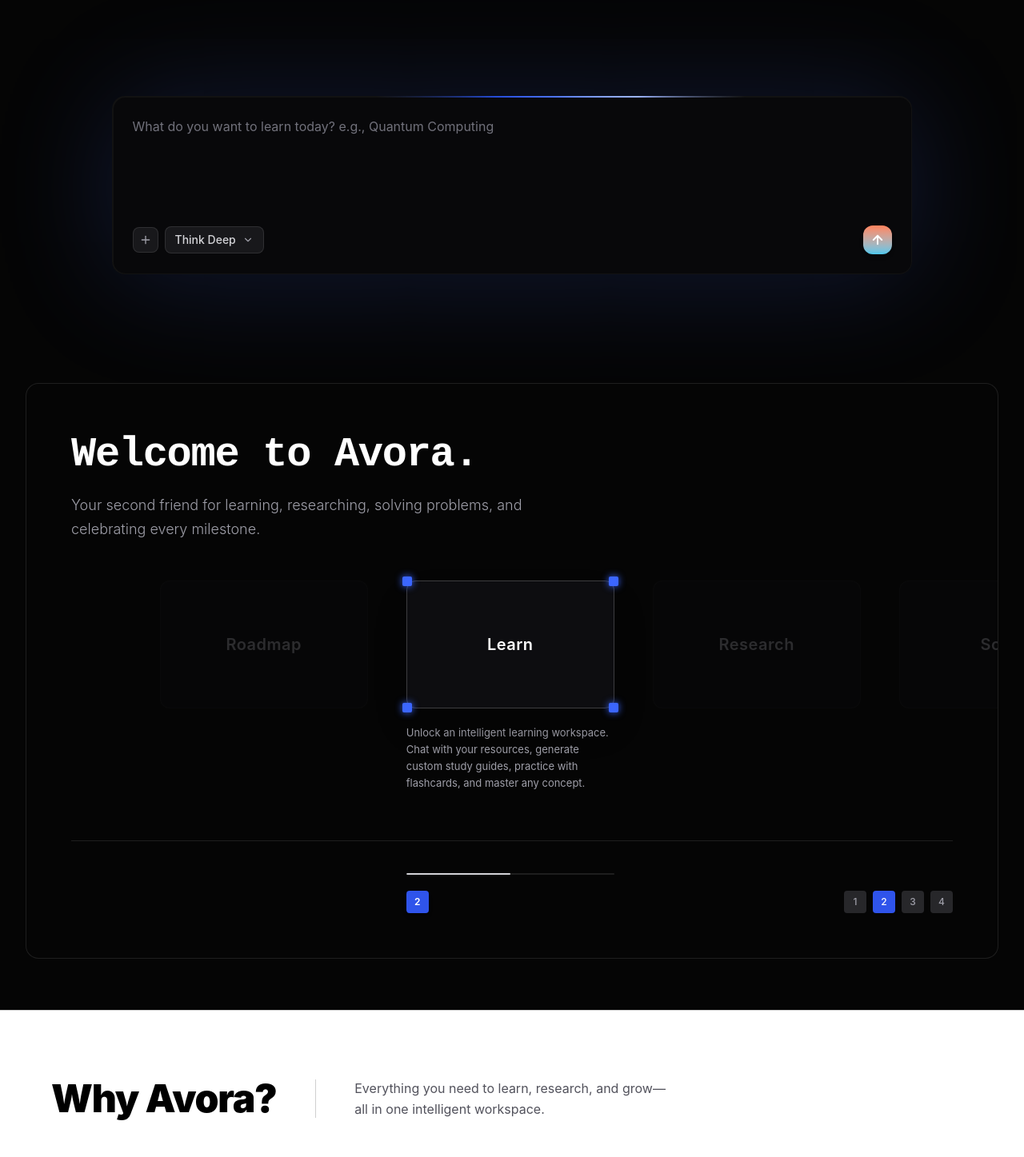
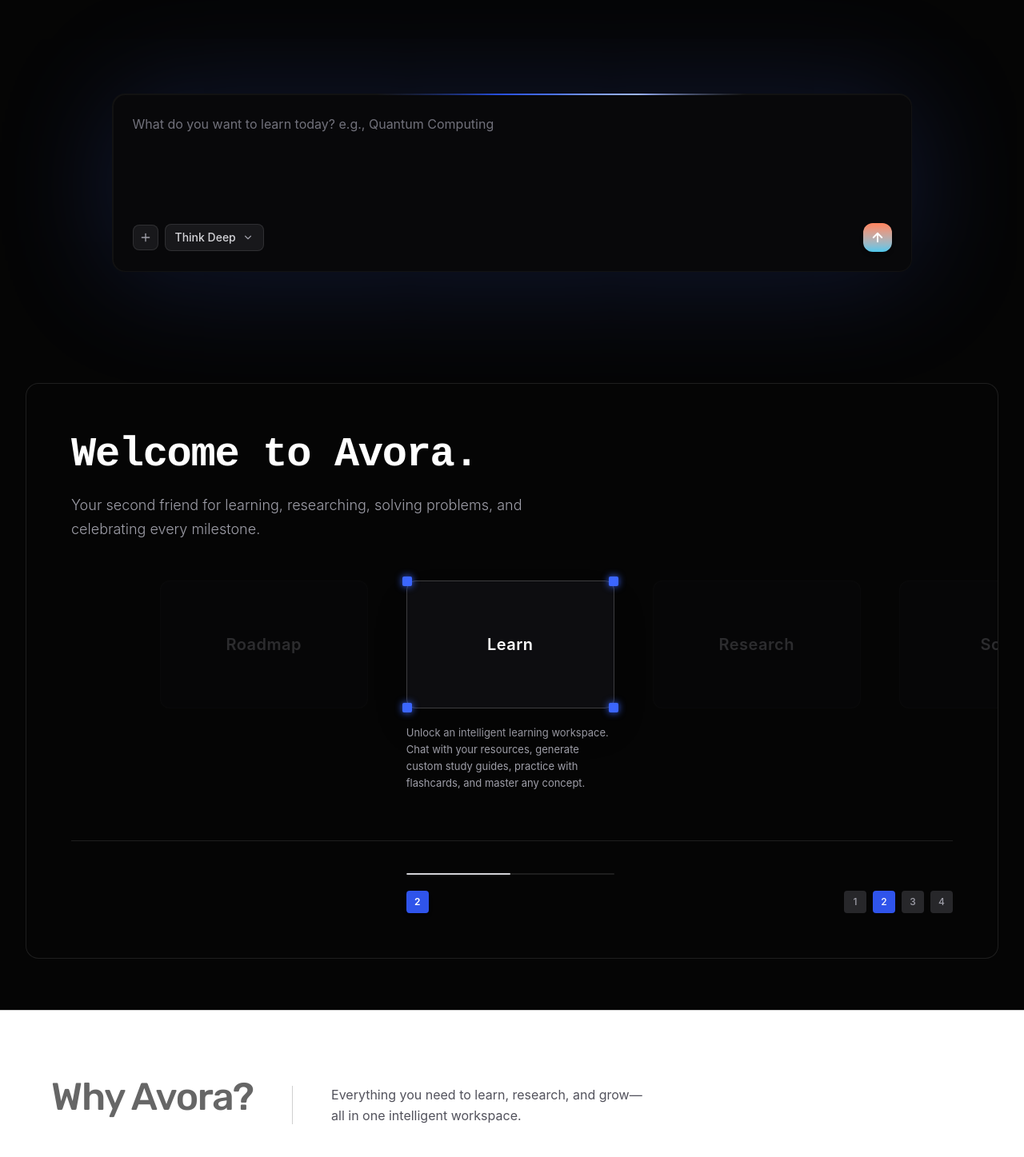
Before and after one commit to gaurav05505/ScholarAI, a React (Vite) app in the folder frontend/: page / in a window 1280 px wide. Shown: the part 460-1907 px from the top of the page at 80% size. Built offline with nearby package versions, Linux system fonts and the light colour scheme.

Commit message:
section3 fixes and animations

```diff
--- a/frontend/src/index.css
+++ b/frontend/src/index.css
@@ -17,6 +17,10 @@
   }
 }
 
+html {
+  scroll-behavior: smooth;
+}
+
 html, body, #root {
   min-height: 100%;
 }
@@ -27,6 +31,23 @@
   color: #ffffff;
   -ms-overflow-style: none; /* IE and Edge */
   scrollbar-width: none; /* Firefox */
+  -webkit-font-smoothing: antialiased;
+  -moz-osx-font-smoothing: grayscale;
+}
+
+/* Respect user's reduced-motion preference */
+@media (prefers-reduced-motion: reduce) {
+  html {
+    scroll-behavior: auto !important;
+  }
+  *,
+  *::before,
+  *::after {
+    animation-duration: 0.001ms !important;
+    animation-iteration-count: 1 !important;
+    transition-duration: 0.001ms !important;
+    scroll-behavior: auto !important;
+  }
 }
 
 /* Hide scrollbar for Chrome, Safari and Opera */
--- a/frontend/src/pages/Landingpages/Section1.jsx
+++ b/frontend/src/pages/Landingpages/Section1.jsx
@@ -1,18 +1,57 @@
 import { MoveRight, Plus, ChevronDown, ArrowUp } from 'lucide-react'
-import React from 'react'
+import React, { useState, useEffect } from 'react'
 
 const Section1 = () => {
+  const [isLoaded, setIsLoaded] = useState(false)
+  const [scrollY, setScrollY] = useState(0)
+
+  useEffect(() => {
+    // Trigger initial staggered entrance animation once on mount
+    const timer = setTimeout(() => setIsLoaded(true), 50)
+
+    // Ultra-lightweight scroll listener for subtle depth parallax
+    let ticking = false
+    const handleScroll = () => {
+      if (!ticking) {
+        window.requestAnimationFrame(() => {
+          setScrollY(window.scrollY)
+          ticking = false
+        })
+        ticking = true
+      }
+    }
+
+    window.addEventListener('scroll', handleScroll, { passive: true })
+    return () => {
+      clearTimeout(timer)
+      window.removeEventListener('scroll', handleScroll)
+    }
+  }, [])
+
+  // Subtle parallax translation (strictly bounded to -8px .. +8px)
+  const subtleParallax = Math.max(-8, Math.min(8, (scrollY - 100) * 0.03))
+
   return (
     <div className='mx-4 sm:mx-6 lg:mx-8 my-4 mt-6 sm:mt-8 bg-[url("landingBg.svg")] bg-cover bg-center'>
 
       {/* top  */}
       <div className='flex flex-col gap-5 sm:gap-10'>
 
-        <h1 className='text-[32px] sm:text-[44px] md:text-[56px] lg:text-[64px] font-light leading-[1.33] lg:leading-[1.33] w-full lg:w-3xl'>
+        {/* 1. Main Heading (Entrance: 0ms delay, 700ms duration) */}
+        <h1
+          className={`text-[32px] sm:text-[44px] md:text-[56px] lg:text-[64px] font-light leading-[1.33] lg:leading-[1.33] w-full lg:w-3xl transition-all duration-700 ease-[cubic-bezier(0.16,1,0.3,1)] ${
+            isLoaded ? 'opacity-100 translate-y-0' : 'opacity-0 translate-y-5'
+          }`}
+        >
           From First Principles to Deep Research—Powered by AI.
         </h1>
 
-        <button className='group flex items-center gap-8 sm:gap-12 lg:gap-20 border-b border-white py-2 px-2 w-fit cursor-pointer'>
+        {/* 2. CTA Button (Entrance: 150ms delay, 600ms duration) */}
+        <button
+          className={`group flex items-center gap-8 sm:gap-12 lg:gap-20 border-b border-white py-2 px-2 w-fit cursor-pointer transition-all duration-600 delay-150 ease-[cubic-bezier(0.16,1,0.3,1)] ${
+            isLoaded ? 'opacity-100 translate-y-0' : 'opacity-0 translate-y-4'
+          }`}
+        >
           <p className='text-sm lg:text-[16px]'>Why avora</p>
           <div className='relative overflow-hidden w-6 h-6 flex items-center justify-center'>
             <MoveRight className='w-6 h-6 transition-transform duration-300 ease-in-out group-hover:translate-x-full' />
@@ -22,8 +61,17 @@
 
       </div>
 
-      {/* bottom  */}
-      <div className='relative w-full max-w-250 mx-auto mt-60 sm:mt-24 lg:mt-32'>
+      {/* bottom — Hero Visual / Prompt Box (Entrance: 300ms delay, 900ms duration, subtle parallax) */}
+      <div
+        style={{
+          transform: isLoaded
+            ? `translateY(${subtleParallax}px) scale(1)`
+            : 'translateY(24px) scale(0.97)',
+        }}
+        className={`relative w-full max-w-250 mx-auto mt-60 sm:mt-24 lg:mt-32 transition-all duration-900 delay-300 ease-[cubic-bezier(0.16,1,0.3,1)] ${
+          isLoaded ? 'opacity-100' : 'opacity-0'
+        }`}
+      >
         {/* Rotating Linear/Gradient Border Container with exact Figma Drop Shadow */}
         <div
           style={{ boxShadow: '0px 4px 153.4px -2px rgba(77, 116, 255, 0.2)' }}
--- a/frontend/src/pages/Landingpages/Section2.jsx
+++ b/frontend/src/pages/Landingpages/Section2.jsx
@@ -1,4 +1,4 @@
-import React, { useState, useEffect } from 'react'
+import React, { useState, useEffect, useRef } from 'react'
 
 const cards = [
   {
@@ -29,10 +29,31 @@
 
 const Section2 = () => {
   const [activeIndex, setActiveIndex] = useState(0)
+  const [isVisible, setIsVisible] = useState(false)
+  const sectionRef = useRef(null)
 
   const cardWidth = 260
   const cardGap = 48
   const stepOffset = cardWidth + cardGap
+
+  // Reveal on scroll once when 18% visible in viewport
+  useEffect(() => {
+    const observer = new IntersectionObserver(
+      ([entry]) => {
+        if (entry.isIntersecting) {
+          setIsVisible(true)
+          observer.unobserve(entry.target)
+        }
+      },
+      { threshold: 0.18 }
+    )
+
+    if (sectionRef.current) {
+      observer.observe(sectionRef.current)
+    }
+
+    return () => observer.disconnect()
+  }, [])
 
   // Auto-slide every 4 seconds
   useEffect(() => {
@@ -44,9 +65,18 @@
   }, [activeIndex])
 
   return (
-    <div className="relative mx-4 sm:mx-6 lg:mx-8 my-4 mt-30 min-h-[720px] rounded-2xl border border-white/10 bg-[#050505] p-8 md:p-12 lg:p-14 overflow-hidden flex flex-col justify-between select-none">
-      {/* Top Header */}
-      <div className="max-w-xl z-10">
+    <div
+      ref={sectionRef}
+      className={`relative mx-4 sm:mx-6 lg:mx-8 my-4 mt-30 min-h-[720px] rounded-2xl border border-white/10 bg-[#050505] p-8 md:p-12 lg:p-14 overflow-hidden flex flex-col justify-between select-none transition-all duration-750 ease-[cubic-bezier(0.16,1,0.3,1)] ${
+        isVisible ? 'opacity-100 translate-y-0' : 'opacity-0 translate-y-7'
+      }`}
+    >
+      {/* Top Header — Stagger delay 0ms */}
+      <div
+        className={`max-w-xl z-10 transition-all duration-700 ease-[cubic-bezier(0.16,1,0.3,1)] ${
+          isVisible ? 'opacity-100 translate-y-0' : 'opacity-0 translate-y-4'
+        }`}
+      >
         <h2 className="text-4xl md:text-5xl lg:text-[52px] font-black font-heading tracking-tight text-white leading-tight">
           Welcome to Avora.
         </h2>
@@ -55,8 +85,12 @@
         </p>
       </div>
 
-      {/* Middle Carousel Area - Positioned on the Right Half */}
-      <div className="relative w-full my-8">
+      {/* Middle Carousel Area — Stagger delay 150ms */}
+      <div
+        className={`relative w-full my-8 transition-all duration-700 delay-150 ease-[cubic-bezier(0.16,1,0.3,1)] ${
+          isVisible ? 'opacity-100 translate-y-0' : 'opacity-0 translate-y-5'
+        }`}
+      >
         <div className="lg:absolute lg:left-[38%] lg:top-[-110px] w-full">
           {/* Sliding Track */}
           <div
@@ -122,8 +156,12 @@
         </div>
       </div>
 
-      {/* Bottom Progress Bar & Pagination Numbers */}
-      <div className="w-full flex flex-col gap-4 pt-10 mt-14 border-t border-white/10 z-10">
+      {/* Bottom Progress Bar & Pagination Numbers — Stagger delay 250ms */}
+      <div
+        className={`w-full flex flex-col gap-4 pt-10 mt-14 border-t border-white/10 z-10 transition-all duration-700 delay-250 ease-[cubic-bezier(0.16,1,0.3,1)] ${
+          isVisible ? 'opacity-100 translate-y-0' : 'opacity-0 translate-y-4'
+        }`}
+      >
         {/* Progress Bar under active card position */}
         <div className="w-full flex">
           <div className="lg:ml-[38%] w-[200px] sm:w-[260px] h-[2px] bg-white/10 rounded-full overflow-hidden">
--- a/frontend/src/pages/Landingpages/Section3.jsx
+++ b/frontend/src/pages/Landingpages/Section3.jsx
@@ -1,4 +1,4 @@
-import React, { useState } from 'react'
+import React, { useState, useEffect, useRef } from 'react'
 import { ArrowRight } from 'lucide-react'
 
 // Custom Illustrated Visuals for Hover States
@@ -173,6 +173,7 @@
     description:
       'Every learner is different. Avora creates a personalized roadmap based on your goals, current knowledge, and learning pace, giving you a clear path from where you are to where you want to be.',
     visual: <RoadmapVisual />,
+    delayClass: 'delay-100',
   },
   {
     id: 'research',
@@ -180,6 +181,7 @@
     description:
       'Spend less time searching and more time learning. Avora researches trusted articles, videos, documentation, and learning resources, then organizes them into one place.',
     visual: <ResearchVisual />,
+    delayClass: 'delay-200',
   },
   {
     id: 'workspace',
@@ -187,18 +189,48 @@
     description:
       'Keep your roadmaps, notes, research, and AI conversations together in one intelligent workspace. Everything you learn stays connected and easy to revisit.',
     visual: <WorkspaceVisual />,
+    delayClass: 'delay-300',
   },
 ]
 
 const Section3 = () => {
   const [hoveredIndex, setHoveredIndex] = useState(null)
+  const [isVisible, setIsVisible] = useState(false)
+  const sectionRef = useRef(null)
+
+  // Reveal section on scroll once when 15% visible
+  useEffect(() => {
+    const observer = new IntersectionObserver(
+      ([entry]) => {
+        if (entry.isIntersecting) {
+          setIsVisible(true)
+          observer.unobserve(entry.target)
+        }
+      },
+      { threshold: 0.15 }
+    )
+
+    if (sectionRef.current) {
+      observer.observe(sectionRef.current)
+    }
+
+    return () => observer.disconnect()
+  }, [])
 
   return (
-    <section data-theme="light" className="w-full bg-white text-black font-sans my-12 border-y border-[#D0D0D0]">
-      {/* Header Area */}
-      <div className="flex flex-col md:flex-row mt-9 md:items-center px-8 sm:px-12 lg:px-16 py-10 sm:py-12 border-b border-[#D0D0D0]">
+    <section
+      ref={sectionRef}
+      data-theme="light"
+      className="w-full bg-white text-black font-sans my-12 border-y border-[#D0D0D0] transition-colors duration-500"
+    >
+      {/* Header Area — Stagger delay 0ms */}
+      <div
+        className={`flex flex-col md:flex-row mt-9 md:items-center px-8 sm:px-12 lg:px-16 py-10 sm:py-12 border-b border-[#D0D0D0] transition-all duration-650 ease-[cubic-bezier(0.16,1,0.3,1)] ${
+          isVisible ? 'opacity-100 translate-y-0' : 'opacity-0 translate-y-5'
+        }`}
+      >
         {/* Left Heading */}
-        <h2 className="text-3xl sm:text-4xl md:text-5xl font-black tracking-tight text-black shrink-0">
+        <h2 className="text-3xl sm:text-4xl md:text-5xl font-body font-medium pb-5 tracking-tight text-black/60 shrink-0">
           Why Avora?
         </h2>
 
@@ -213,8 +245,8 @@
         </p>
       </div>
 
-      {/* Feature Rows */}
-      <div className="w-full flex  flex-col divide-y divide-[#D0D0D0]">
+      {/* Feature Rows with Staggered Scroll Reveal */}
+      <div className="w-full flex flex-col divide-y divide-[#D0D0D0]">
         {featureRows.map((feature, idx) => {
           const isHovered = hoveredIndex === idx
 
@@ -223,16 +255,20 @@
               key={feature.id}
               onMouseEnter={() => setHoveredIndex(idx)}
               onMouseLeave={() => setHoveredIndex(null)}
-              className="group relative flex flex-col lg:flex-row items-stretch cursor-pointer transition-colors duration-300 hover:bg-white min-h-[180px] lg:min-h-[190px]"
+              className={`group relative flex flex-col lg:flex-row items-stretch cursor-pointer transition-all duration-600 ${
+                feature.delayClass
+              } ease-[cubic-bezier(0.16,1,0.3,1)] min-h-[180px] lg:min-h-[190px] ${
+                isVisible ? 'opacity-100 translate-y-0' : 'opacity-0 translate-y-5'
+              }`}
             >
               {/* Column 1: Feature Title & Image Area (approx 38-40%) */}
               <div className="relative w-full lg:w-[38%] p-6 sm:p-8 lg:p-10 flex items-center justify-start lg:justify-center overflow-hidden border-b lg:border-b-0 lg:border-r border-[#D0D0D0]">
-                {/* Visual Image container - Hidden by default, reveals on hover */}
+                {/* Visual Image container - Smooth fade + scale 0.96->1 + upward shift on hover */}
                 <div
-                  className={`absolute inset-0 w-full h-full transition-all duration-500 ease-out transform ${
+                  className={`absolute inset-0 w-full h-full transition-all duration-400 ease-[cubic-bezier(0.16,1,0.3,1)] transform ${
                     isHovered
-                      ? 'opacity-100 scale-100 pointer-events-auto'
-                      : 'opacity-0 scale-95 pointer-events-none'
+                      ? 'opacity-100 scale-100 translate-y-0 pointer-events-auto'
+                      : 'opacity-0 scale-[0.96] translate-y-2 pointer-events-none'
                   }`}
                 >
                   {feature.visual}
@@ -240,7 +276,7 @@
 
                 {/* Title */}
                 <h3
-                  className={`relative z-10 text-xl sm:text-2xl font-bold tracking-tight transition-all duration-300 ${
+                  className={`relative z-10 text-xl sm:text-2xl font-bold tracking-tight transition-colors duration-300 ${
                     isHovered ? 'text-black drop-shadow-sm' : 'text-black'
                   }`}
                 >
@@ -260,7 +296,7 @@
                 <ArrowRight
                   size={26}
                   strokeWidth={1.5}
-                  className="text-black transition-transform duration-300 ease-out group-hover:translate-x-3"
+                  className="text-black transition-transform duration-350 ease-out group-hover:translate-x-2.5"
                 />
               </div>
             </div>
```
